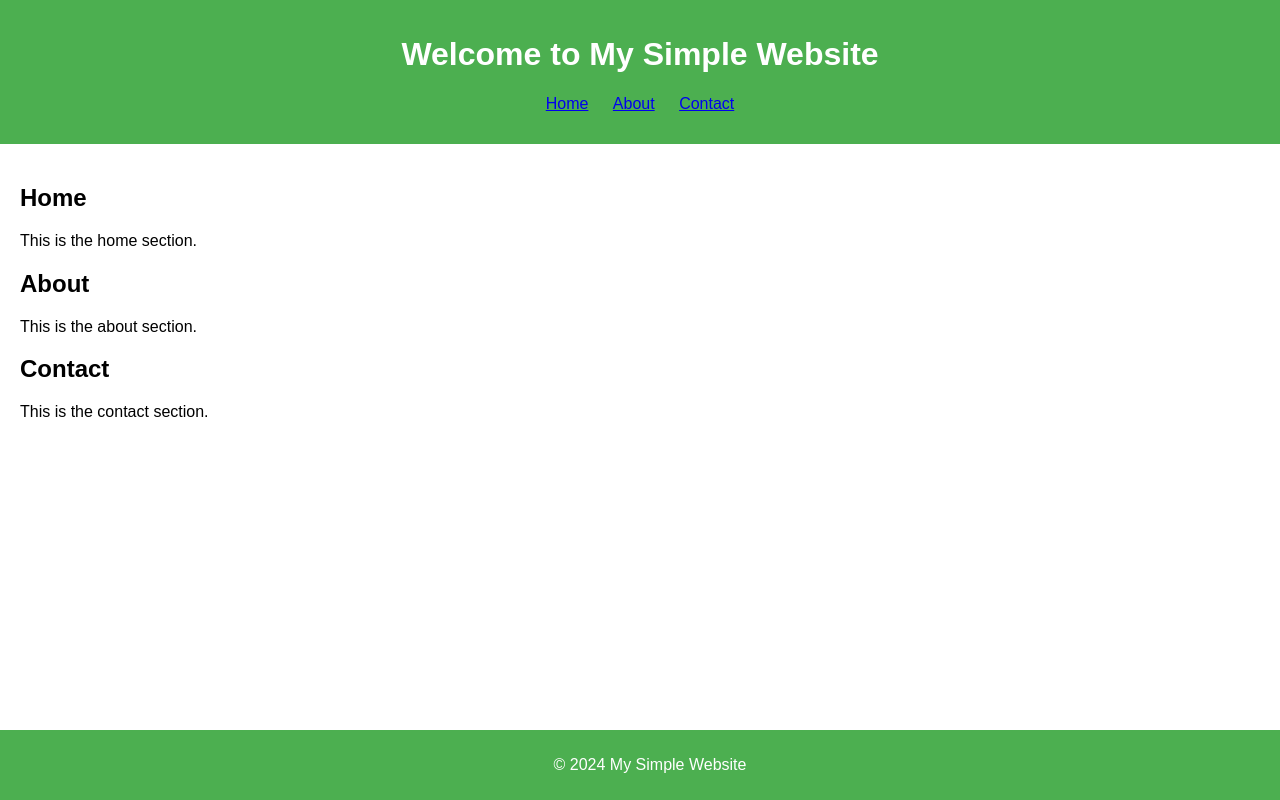
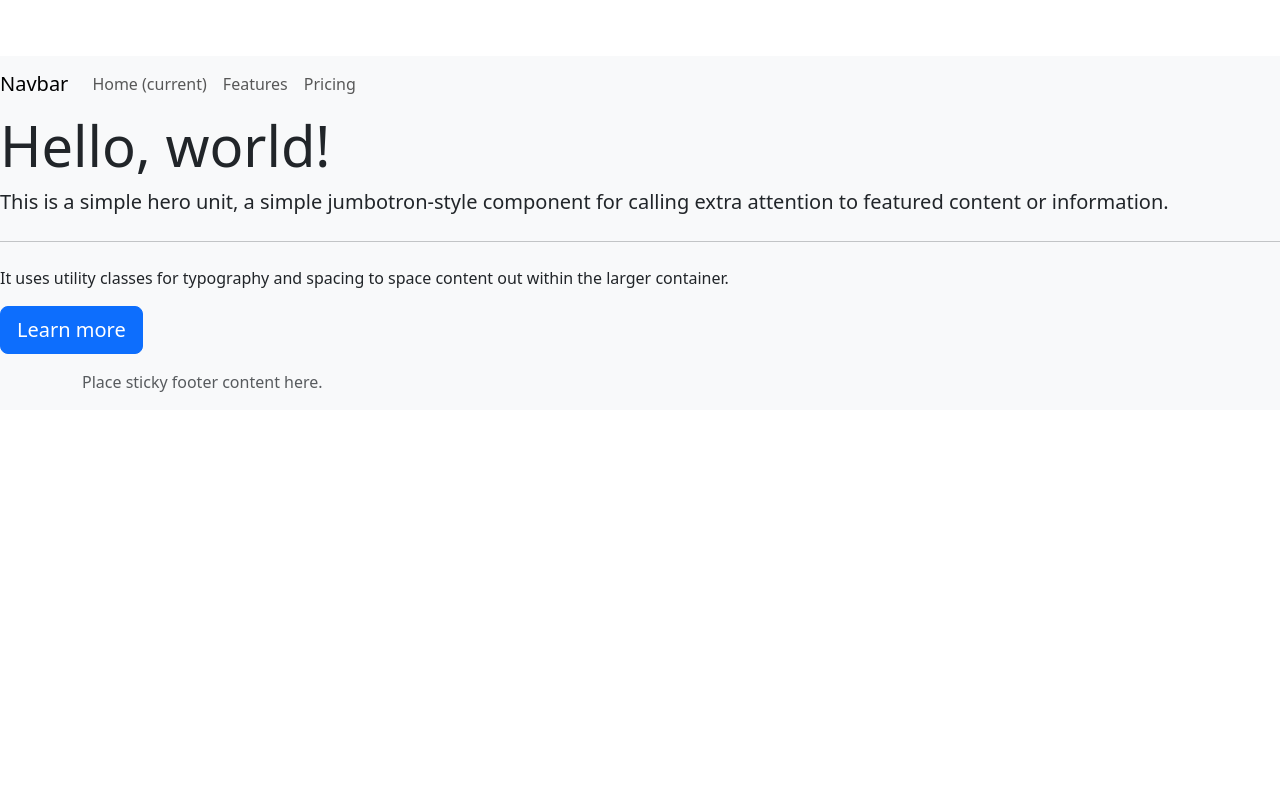
Before and after one commit to jaykshirsagar05/simple_website, a plain HTML site: page index.html in a window 1280 px wide. Drawn offline with nearby package versions, Linux system fonts and the light colour scheme.

Commit message:
Bootstrap simple demo

```diff
--- a/index.html
+++ b/index.html
@@ -5,34 +5,40 @@
     <meta name="viewport" content="width=device-width, initial-scale=1.0">
     <title>Simple Website</title>
     <link rel="stylesheet" href="style.css">
+    <link href="https://cdn.jsdelivr.net/npm/bootstrap@5.3.3/dist/css/bootstrap.min.css" rel="stylesheet" integrity="sha384-QWTKZyjpPEjISv5WaRU9OFeRpok6YctnYmDr5pNlyT2bRjXh0JMhjY6hW+ALEwIH" crossorigin="anonymous">
 </head>
 <body>
-    <header>
-        <h1>Welcome to My Simple Website</h1>
-        <nav>
-            <ul>
-                <li><a href="#home">Home</a></li>
-                <li><a href="#about">About</a></li>
-                <li><a href="#contact">Contact</a></li>
-            </ul>
-        </nav>
-    </header>
-    <main>
-        <section id="home">
-            <h2>Home</h2>
-            <p>This is the home section.</p>
-        </section>
-        <section id="about">
-            <h2>About</h2>
-            <p>This is the about section.</p>
-        </section>
-        <section id="contact">
-            <h2>Contact</h2>
-            <p>This is the contact section.</p>
-        </section>
-    </main>
-    <footer>
-        <p>&copy; 2024 My Simple Website</p>
-    </footer>
+    <nav class="navbar navbar-expand-lg navbar-light bg-light">
+        <a class="navbar-brand" href="#">Navbar</a>
+        <button class="navbar-toggler" type="button" data-toggle="collapse" data-target="#navbarNav" aria-controls="navbarNav" aria-expanded="false" aria-label="Toggle navigation">
+          <span class="navbar-toggler-icon"></span>
+        </button>
+        <div class="collapse navbar-collapse" id="navbarNav">
+          <ul class="navbar-nav">
+            <li class="nav-item active">
+              <a class="nav-link" href="#">Home <span class="sr-only">(current)</span></a>
+            </li>
+            <li class="nav-item">
+              <a class="nav-link" href="#">Features</a>
+            </li>
+            <li class="nav-item">
+              <a class="nav-link" href="#">Pricing</a>
+            </li>
+          </ul>
+        </div>
+      </nav>
+      <div class="jumbotron">
+        <h1 class="display-4">Hello, world!</h1>
+        <p class="lead">This is a simple hero unit, a simple jumbotron-style component for calling extra attention to featured content or information.</p>
+        <hr class="my-4">
+        <p>It uses utility classes for typography and spacing to space content out within the larger container.</p>
+        <a class="btn btn-primary btn-lg" href="#" role="button">Learn more</a>
+      </div>
+      <footer class="footer mt-auto py-3 bg-light">
+        <div class="container">
+          <span class="text-muted">Place sticky footer content here.</span>
+        </div>
+      </footer>
+
 </body>
 </html>
--- a/style.css
+++ b/style.css
@@ -1,35 +1,6 @@
 body {
-    font-family: Arial, sans-serif;
-    margin: 0;
-    padding: 0;
-}
-header {
-    background-color: #4CAF50;
-    color: white;
-    padding: 15px;
-    text-align: center;
-}
-nav ul {
-    list-style-type: none;
-    padding: 0;
-}
-nav ul li {
-    display: inline;
-    margin: 0 10px;
-}
-nav ul li a:hover {
-    text-decoration: none;
-    color: white;
-}
-main {
-    padding: 20px;
-}
-footer {
-    background-color: #4CAF50;
-    color: white;
-    text-align: center;
-    padding: 10px;
-    position: fixed;
-    width: 100%;
-    bottom: 0;
-}
+    padding-top: 56px; /* Space for fixed navbar */
+  }
+  .jumbotron {
+    background-color: #f8f9fa; /* Light grey background */
+  }
```
